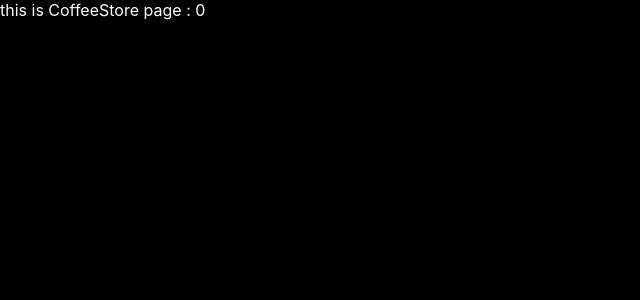
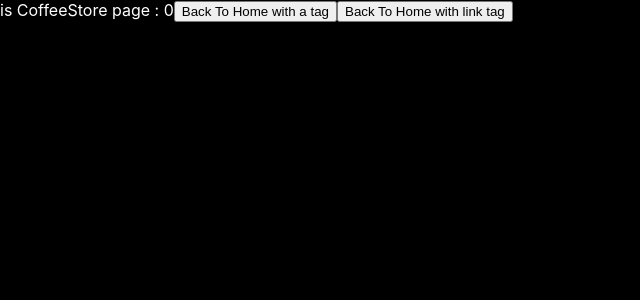
Before and after one commit to mohammadrezayousefpour/Nextjs, a Next.js app in the folder coffee-store/: page /coffee-store/0 in a window 1280 px wide. Shown: the top 300 px of the page, without its empty margins (0-640 px from the left). Built offline with nearby package versions, Linux system fonts and the light colour scheme.

Commit message:
link and a tag checked and useRouter added

```diff
--- a/coffee-store/pages/coffee-store/[id].js
+++ b/coffee-store/pages/coffee-store/[id].js
@@ -1,10 +1,23 @@
+import Link from "next/link";
 import { useRouter } from "next/router";
 import React from "react";
 
 const CoffeeStore = () => {
   const router = useRouter();
   console.log(router);
-  return <div>this is CoffeeStore page : {router?.query.id}</div>;
+  return (
+    <div>
+      <span>is CoffeeStore page : {router?.query.id}</span>
+      <button>
+        <a href="/">Back To Home with a tag</a>
+      </button>
+      <button>
+        <Link scroll={true} href="/">
+          <a>Back To Home with link tag</a>
+        </Link>
+      </button>
+    </div>
+  );
 };
 
 export default CoffeeStore;
```
Also changed, not shown: coffee-store/pages/courses/[name].js (added, +25 -0 lines).
